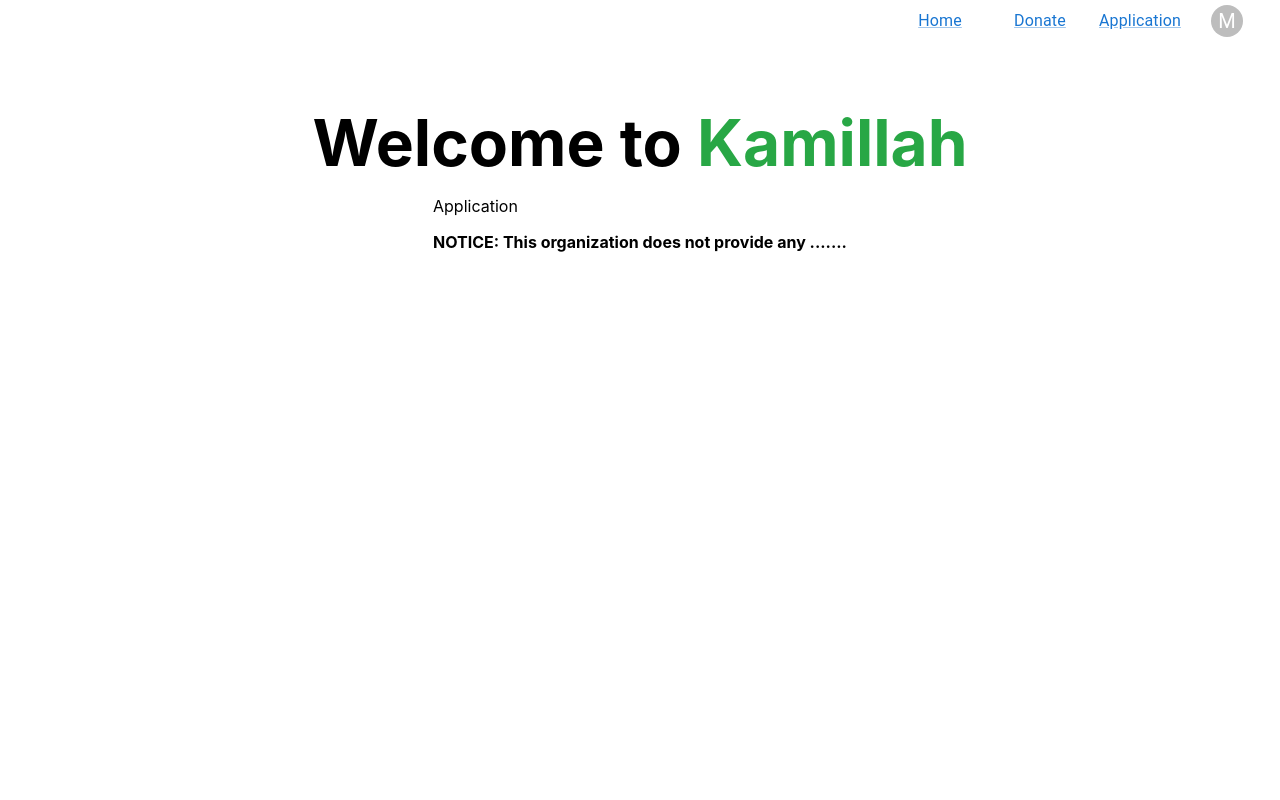
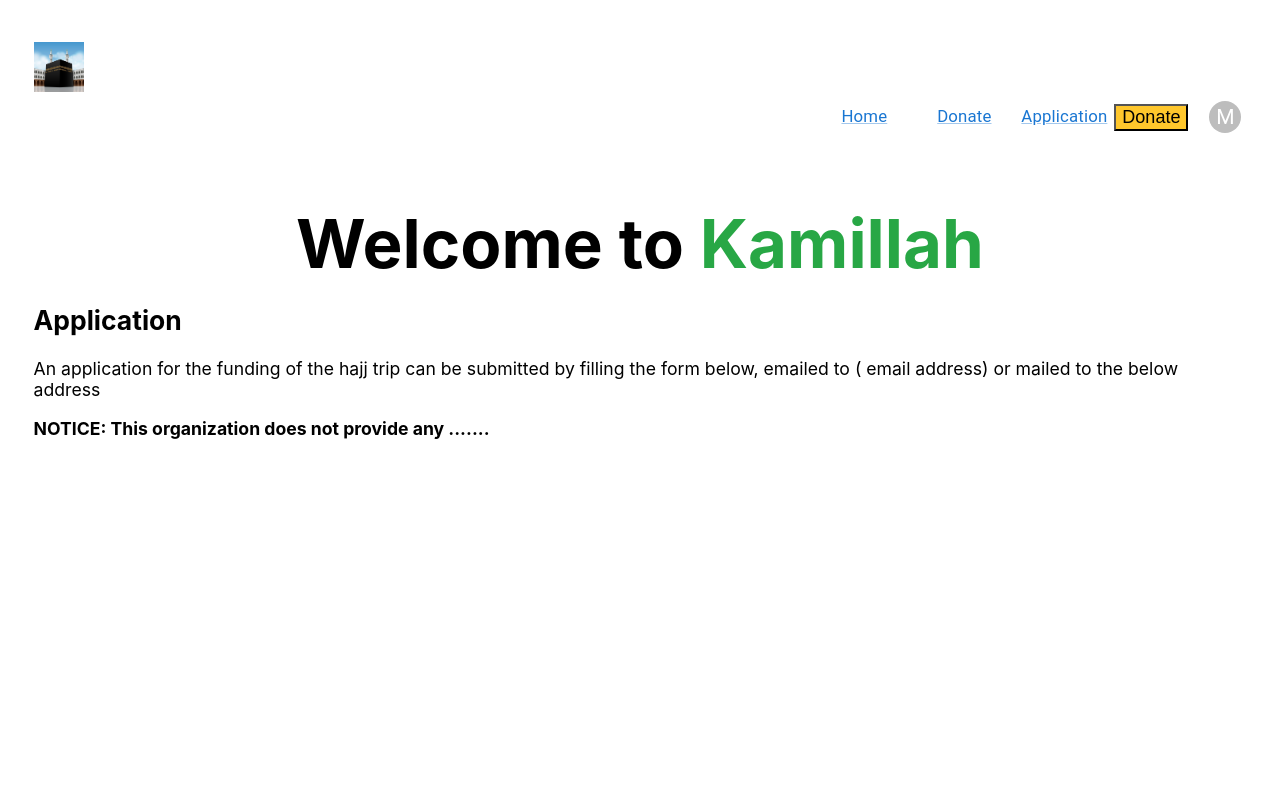
Before and after one commit to bashiraziz/kamillah, a Next.js app: page /Application in a window 1280 px wide. Shown: the top 800 px of the page. Built offline with nearby package versions, Linux system fonts and the light colour scheme.

Commit message:
New logo and donate button

```diff
--- a/components/NavbarLogo.js
+++ b/components/NavbarLogo.js
@@ -14,6 +14,7 @@ import Logout from '@mui/icons-material/Logout';
 import { Link } from 'next/link'
 import Image from 'next/image'
 import Home from '../pages';
+import Logo from '../public/KaabaLogo.jpg'
 
 export default function NavbarLogo() {
   const [anchorEl, setAnchorEl] = React.useState(null);
@@ -25,12 +26,14 @@ export default function NavbarLogo() {
 
   return (
     <React.Fragment>
+
+      <br/>
       <Box sx={{ justifyContent: 'left', display: 'flex', alignItems: 'center', textAlign: 'center' }}>
 
 
          <a>
         <Image
-         src="/favicon.ico"
+         src={Logo}
          alt="Home"
          width={50}
          height={50}
@@ -73,31 +76,7 @@ export default function NavbarLogo() {
         transformOrigin={{ horizontal: 'right', vertical: 'top' }}
         anchorOrigin={{ horizontal: 'right', vertical: 'bottom' }}
       >
-        {/* <MenuItem>
-          <Avatar /> Profile
-        </MenuItem>
-        <MenuItem>
-          <Avatar /> My account
-        </MenuItem>
-        <Divider />
-        <MenuItem>
-          <ListItemIcon>
-            <PersonAdd fontSize="small" />
-          </ListItemIcon>
-          Add another account
-        </MenuItem>
-        <MenuItem>
-          <ListItemIcon>
-            <Settings fontSize="small" />
-          </ListItemIcon>
-          Settings
-        </MenuItem>
-        <MenuItem>
-          <ListItemIcon>
-            <Logout fontSize="small" />
-          </ListItemIcon>
-          Logout
-        </MenuItem> */}
+
       </Menu>
     </React.Fragment>
   );
--- a/components/NavbarMenu.js
+++ b/components/NavbarMenu.js
@@ -22,6 +22,10 @@ export default function NavbarMenu() {
   const handleClose = () => {
     setAnchorEl(null);
   };
+
+  const handleDonateClick = () =>{
+
+  }
   return (
     <React.Fragment>
       <Box sx={{ justifyContent: 'right', display: 'flex', alignItems: 'center', textAlign: 'center' }}>
@@ -34,6 +38,10 @@ export default function NavbarMenu() {
         <Link href="/Application">
         <Typography sx={{ minWidth: 100 }}>Application</Typography>
         </Link>
+
+        <button onClick={handleDonateClick} class="donatebutton">Donate</button>
+
+
         <Tooltip title="Account settings">
           <IconButton
             onClick={handleClick}
--- a/pages/Application/index.js
+++ b/pages/Application/index.js
@@ -3,6 +3,7 @@ import Image from 'next/image'
 import styles from '../../styles/Home.module.css'
 import NavbarMenu from '../../components/NavbarMenu'
 import NavbarLogo from '../../components/NavbarLogo'
+import { style } from '@mui/system'
 export default function Application() {
   return (
     <div className={styles.container}>
@@ -14,7 +15,8 @@ export default function Application() {
 
         </style>
       </Head>
-      {/* <NavbarLogo /> */}
+      <br/>
+      <NavbarLogo />
       <NavbarMenu />
 
       <main className={styles.main}>
@@ -23,10 +25,13 @@ export default function Application() {
         </h1>
 
         <div >
-        <p>
+        <h2>
          Application
         <br></br>
+        </h2>
 
+        <p>
+          An application for the funding of the hajj trip can be submitted by filling the form below, emailed to ( email address) or mailed to the below address
         </p>
         <div>
 
--- a/styles/Home.module.css
+++ b/styles/Home.module.css
@@ -1,3 +1,4 @@
+
 .container {
   padding: 0 2rem;
 }
@@ -108,6 +109,10 @@
   margin-left: 0.5rem;
 }
 
+.donatebutton {
+  background-color:#28a745
+}
+
 @media (max-width: 600px) {
   .grid {
     width: 100%;
--- a/styles/globals.css
+++ b/styles/globals.css
@@ -1,10 +1,12 @@
 html,
 body {
+  font-size: 1.05rem;
   padding: 0;
   margin: 0;
   font-family: -apple-system, BlinkMacSystemFont, Segoe UI, Roboto, Oxygen,
     Ubuntu, Cantarell, Fira Sans, Droid Sans, Helvetica Neue, sans-serif;
-}
+
+  }
 
 a {
   color: inherit;
@@ -13,6 +15,13 @@ a {
 
 * {
   box-sizing: border-box;
+}
+
+.donatebutton {
+  background-color:#ffc72c;
+  color:black;
+  text-emphasis-color: black;
+  font-size: large;
 }
 
 @media (prefers-color-scheme: dark) {
```
Also changed, not shown: pages/Donate/index.js (+15 -7 lines), public/KaabaLogo.jpg (added).
